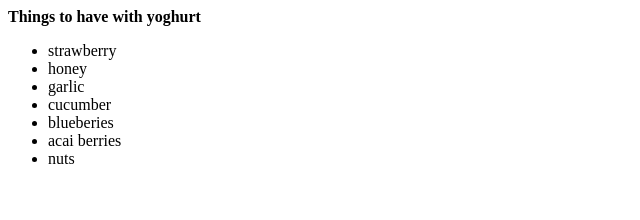
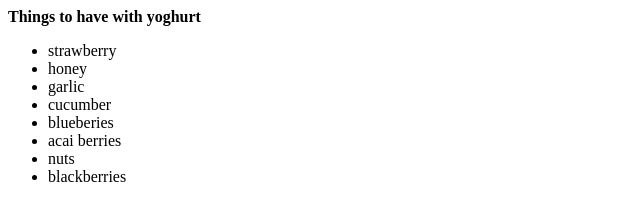
Before and after one commit to hayleytoye55/code-first-intuit, a plain HTML site: page index.html in a window 1280 px wide. Shown: the whole page, without its empty margins (0-640 px from the left). Drawn offline with Linux system fonts and the light colour scheme.

Commit message:
added blackberries

```diff
--- a/index.html
+++ b/index.html
@@ -8,4 +8,5 @@
     <li>blueberies</li>
     <li>acai berries</li>
     <li>nuts</li>
+    <li>blackberries</li>
 </ul>
```
